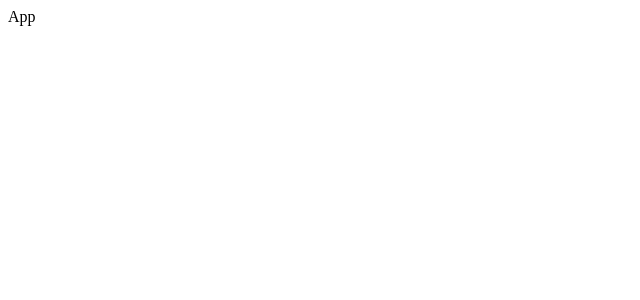
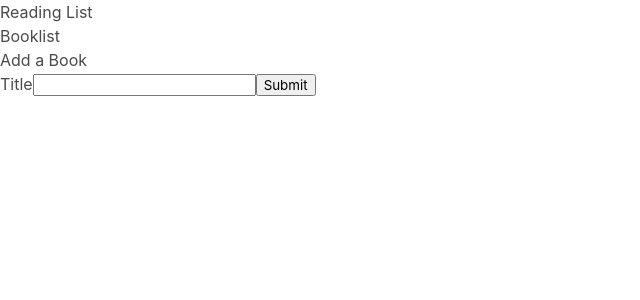
Before and after one commit to kynoh44/modern-react-with-redux-2023, a React (Create React App) app in the folder books/: page / in a window 1280 px wide. Shown: the top 300 px of the page, without its empty margins (0-640 px from the left). Built offline with nearby package versions, Linux system fonts and the light colour scheme.

Commit message:
Building BookCreate Component and App Component

```diff
--- a/books/src/App.js
+++ b/books/src/App.js
@@ -1,9 +1,27 @@
 import { useState } from 'react';
+import BookCreate from './BookCreate';
+import BookList from './components/BookList';
 
 function App() {
 	const [books, setBooks] = useState([]);
 
-	return <div>App</div>;
+	const createBook = (title) => {
+		console.log("Need to add book with:", title);
+		setBooks([...books, [title]])
+	};
+
+	return(
+	<div>
+		<div>
+			<label>Reading List</label>
+			<BookList books={books} />
+		</div>
+		<div>
+			<label>Add a Book</label>
+			<BookCreate onCreate={createBook}/>
+		</div>
+	</div>
+	);
 }
 
 export default App;
--- a/books/src/BookCreate.js
+++ b/books/src/BookCreate.js
@@ -1,5 +1,28 @@
-function BookCreate() {
-	return <div>BookCreate</div>;
+import { useState } from "react";
+
+function BookCreate({ onCreate }) {
+	const [title, setTitle] = useState("");
+	const [id, setId] = useState(0);
+
+	const handleFormSubmit = (event) => {
+		event.preventDefault();
+		onCreate(title);
+		setTitle("");
+	};
+
+	const handleChange = (event) => {
+		setTitle(event.target.value);
+	};
+
+	return(
+		<div>
+			<form onSubmit={handleFormSubmit}>
+				<label>Title</label>
+				<input onChange={handleChange} value={title} />
+				<button>Submit</button>
+			</form>
+		</div>
+	);
 }
 
 export default BookCreate;
--- a/books/src/components/BookList.js
+++ b/books/src/components/BookList.js
@@ -1,5 +1,21 @@
-function BookList() {
-	return <div>BookList</div>;
+import BookShow from "./BookShow";
+
+function BookList({ books }) {
+
+	//console.log(books);
+
+	//const renderedBook = books.map((key, book) => {
+	//	return(
+	//		<BookShow key={books.id} book={books.title} />
+	//	);
+	//});
+
+	return(
+		<div>
+			Booklist
+			{/*{renderedBook}*/}
+		</div>
+	);
 }
 
 export default BookList;
--- a/books/src/components/BookShow.js
+++ b/books/src/components/BookShow.js
@@ -1,5 +1,10 @@
-function BookShow() {
-	return <div>BookShow</div>;
+function BookShow({ book }) {
+	return(
+	<div>
+		<img src="" alt={book} />
+		{book}
+	</div>
+	);
 }
 
 export default BookShow;
--- a/books/src/index.js
+++ b/books/src/index.js
@@ -1,6 +1,7 @@
 import React from 'react';
 import ReactDOM from "react-dom/client";
 import App from "./App";
+import "./index.css";
 
 const el = document.getElementById('root');
 const root = ReactDOM.createRoot(el);
```
Also changed, not shown: books/src/index.css (renamed from books/index.css).
